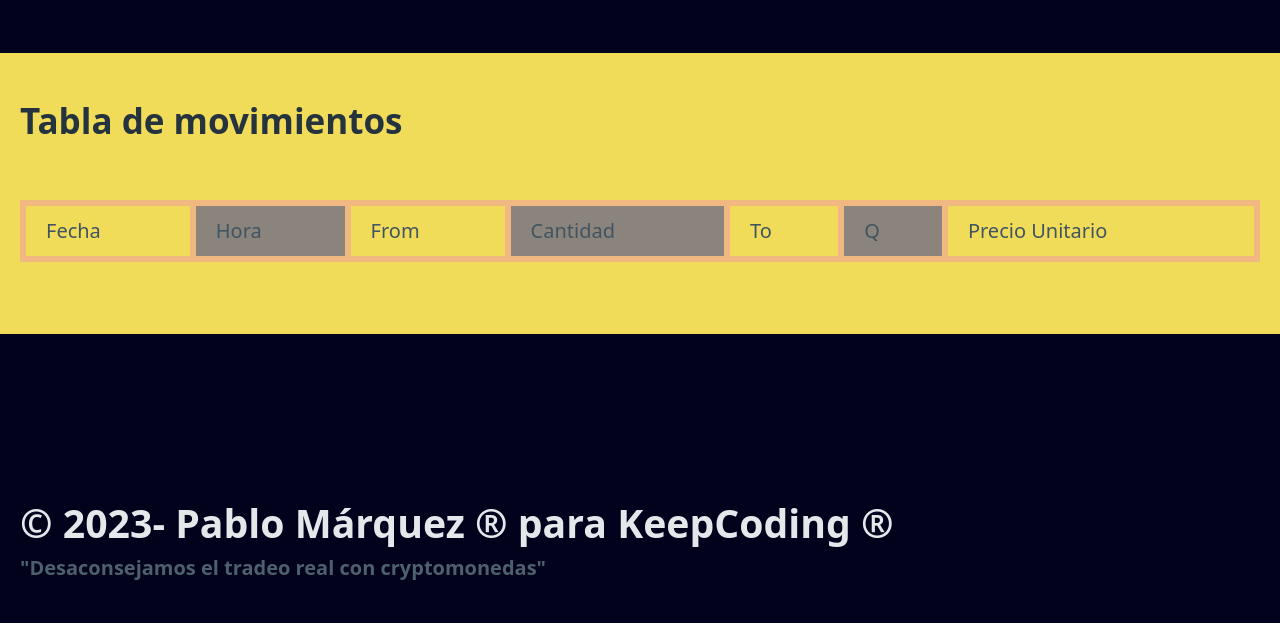
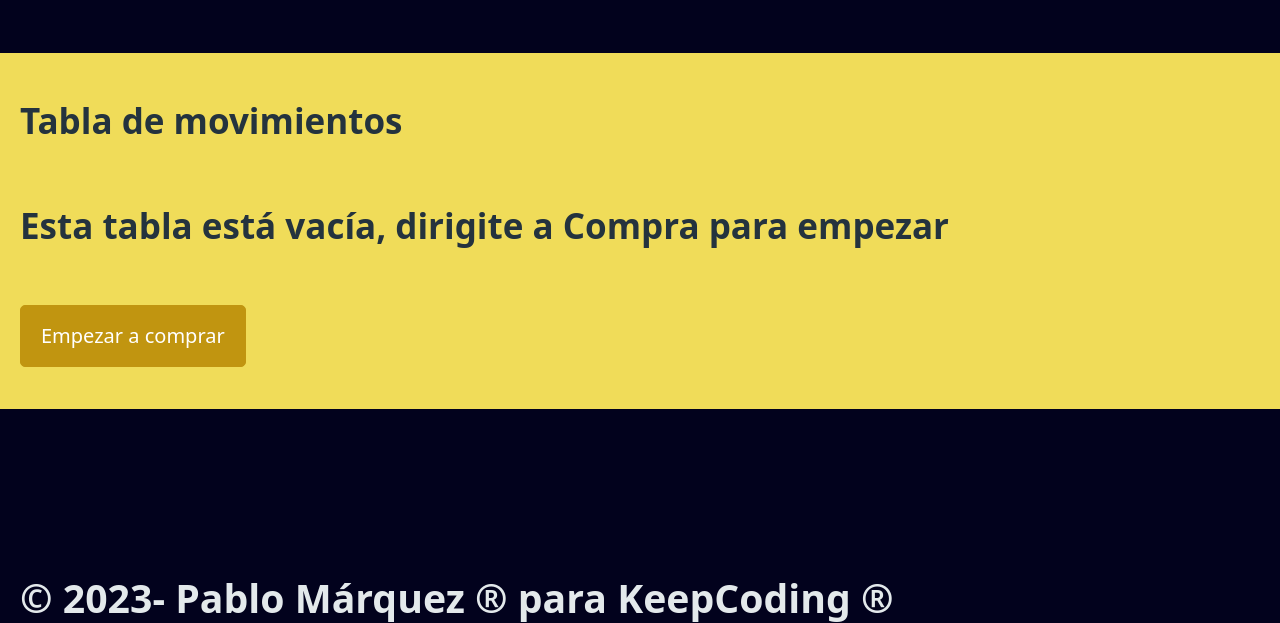
Before and after one commit to Pablomarke/myCrypto, a Flask app: page / in a window 1280 px wide. Shown: the part 236-859 px from the top of the page. Before the commit the page ends 816 px from the top, so only its background shows below. Run offline with Flask 3, Linux system fonts and the light colour scheme; data that the repository does not hold is empty; parts of the project's set-up code (start-up, migrations or seed data) failed here and were passed over.

Commit message:
Creada la configuración para ocultar la tabla vacia

```diff
--- a/Desktop/my_Crypto/my_Crypto/routes.py
+++ b/Desktop/my_Crypto/my_Crypto/routes.py
@@ -12,9 +12,11 @@ crypto_usadas = ["EUR", "ETH", "BNB","ADA", "DOT", "BTC", "USDT", "XRP", "SOL",
 @app.route('/')
 def index():
     tabla = Conexion.select_all()
+    movs = len(tabla)
 
     return render_template("index.html",
                            data = tabla,
+                           movs = movs,
                            title = "Inicio")
 
 @app.route("/purchase",
--- a/Desktop/my_Crypto/my_Crypto/templates/index.html
+++ b/Desktop/my_Crypto/my_Crypto/templates/index.html
@@ -11,6 +11,15 @@
   </ul>
 {% endif %}
 {% endwith %}
+
+{% if movs == 0 %}
+
+  <h2>Esta tabla está vacía, dirigite a Compra para empezar </h2>
+
+  <a href="/purchase" role="button">Empezar a comprar</a>
+  <br>
+
+{% else %}
   <table role = "grid">
     <thead>
       <tr>
@@ -24,6 +33,7 @@
       </tr>
     </thead>
     <tbody>
+
       {% for item in data %}
           <tr>
               <td>{{item.Fecha}}</td>
@@ -35,8 +45,10 @@
               <td>{{item.Valor}}€</td>
           </tr>
       {% endfor %}
+
     </tbody>
 </table>
+{% endif %}
 <br>
 
 {% endblock %}
```
Lines whose indentation alone changed are shown as unchanged.
